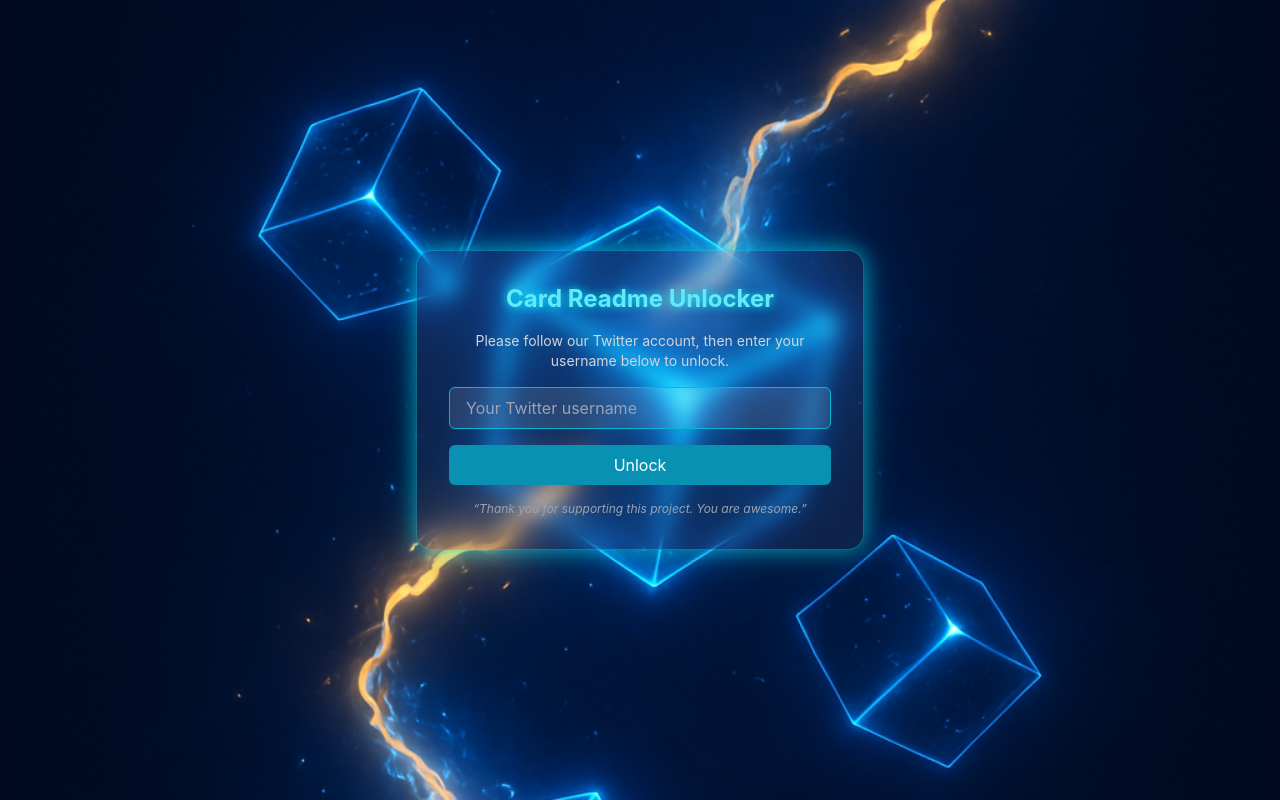
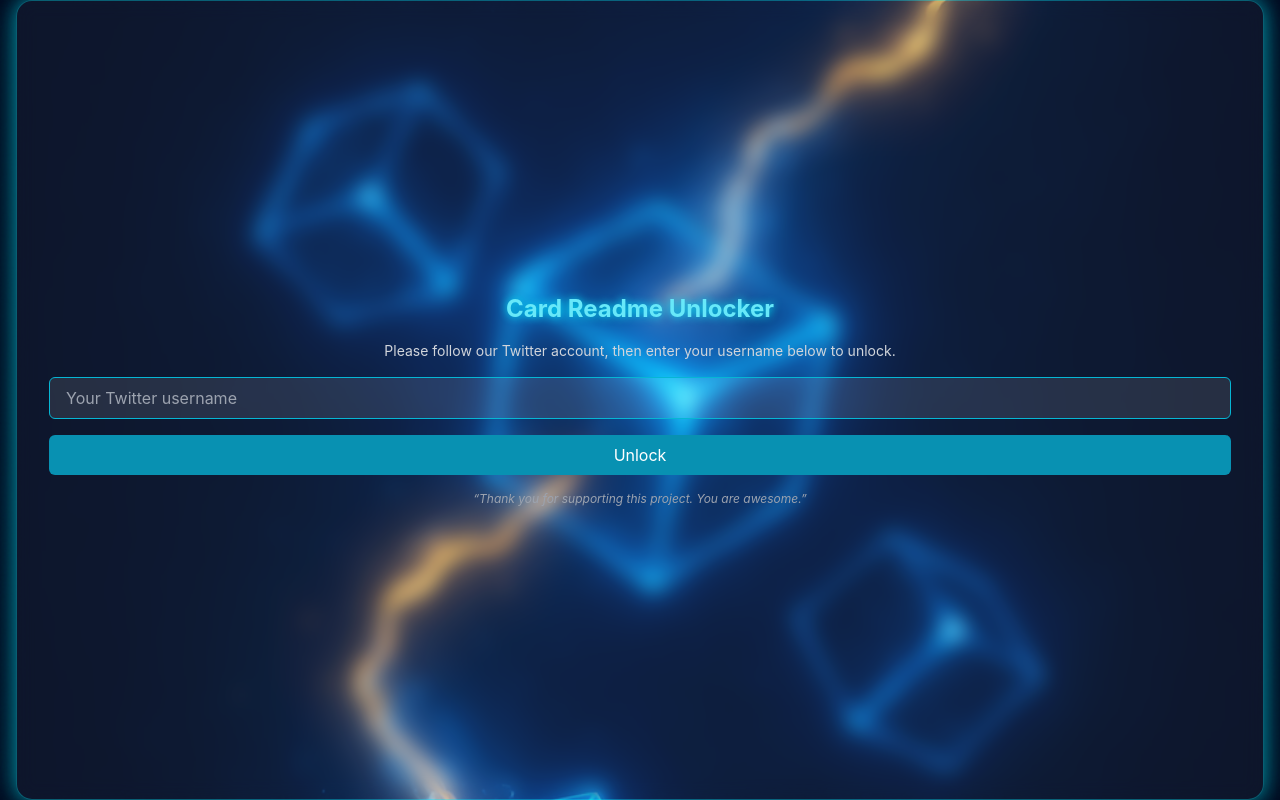
Before and after one commit to deisgoku/crypto-price-readme, a Next.js app: page /unlock in a window 1280 px wide. Built offline with nearby package versions, Linux system fonts and the light colour scheme.

Commit message:
Update global.css

```diff
--- a/styles/global.css
+++ b/styles/global.css
@@ -18,7 +18,7 @@ html, body {
 }
 
 .card {
-  @apply max-w-md w-full p-8 text-center space-y-4;
+  @apply w-full h-screen p-8 text-center space-y-4 flex flex-col justify-center items-center;
   background: rgba(255, 255, 255, 0.05);
   backdrop-filter: blur(10px);
   border-radius: 1rem;
```
